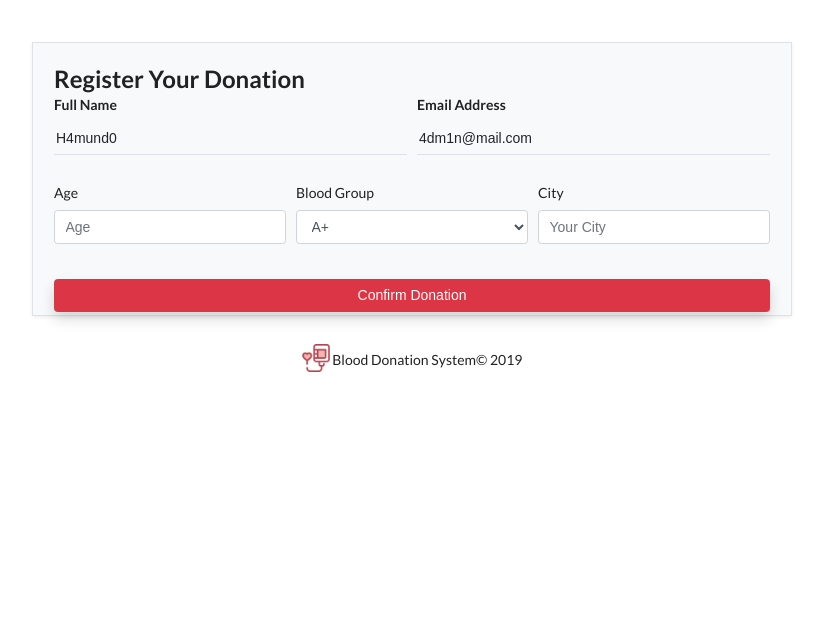
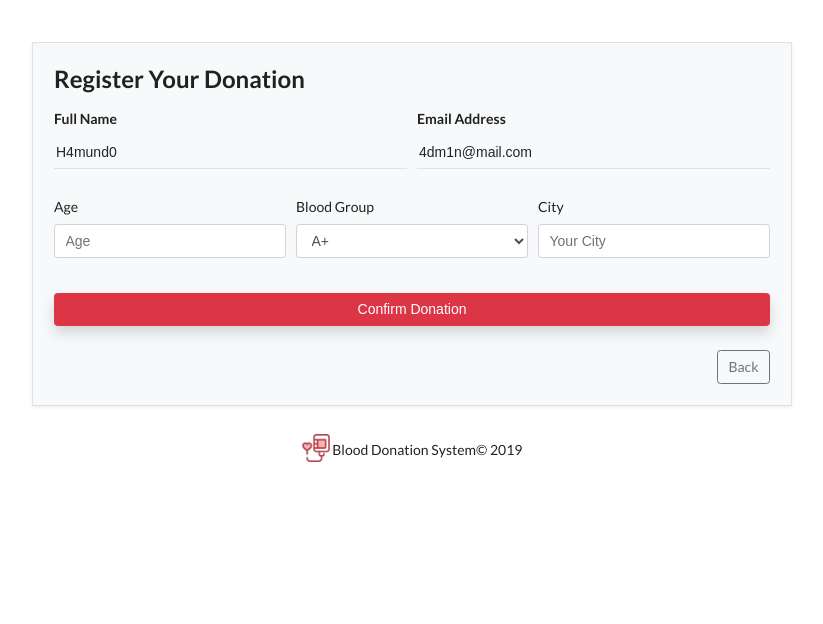
Before and after one commit to Ha-Mundo/Blood-Connect, a Flask app: page /blood_donation in a window 1280 px wide. Shown: the top 624 px of the page, without its empty margins (228-1051 px from the left). Run offline with Flask 3, Linux system fonts and the light colour scheme; a user stored in the database is signed in; some libraries are stand-ins or nearby versions.

Commit message:
feat: add back button to navigate to home

```diff
--- a/templates/donate.html
+++ b/templates/donate.html
@@ -7,7 +7,7 @@
             <form method="POST" action="">
                 {{ form.csrf_token }}
 
-                <div class="form-row">
+                <div class="form-row mt-3">
                     <div class="form-group col-md-6">
                         {{ form.name.label(class="font-weight-bold") }}
                         {{ form.name(class="form-control-plaintext border-bottom", readonly=True) }}
@@ -35,6 +35,9 @@
 
                 <button type="submit" class="btn btn-danger btn-block mt-4 shadow">Confirm Donation</button>
             </form>
+            <div class="text-right mt-5">
+                <a class="btn btn-outline-secondary" href="/">Back</a>
+            </div>
         </div>
     </div>
 </div>
```
